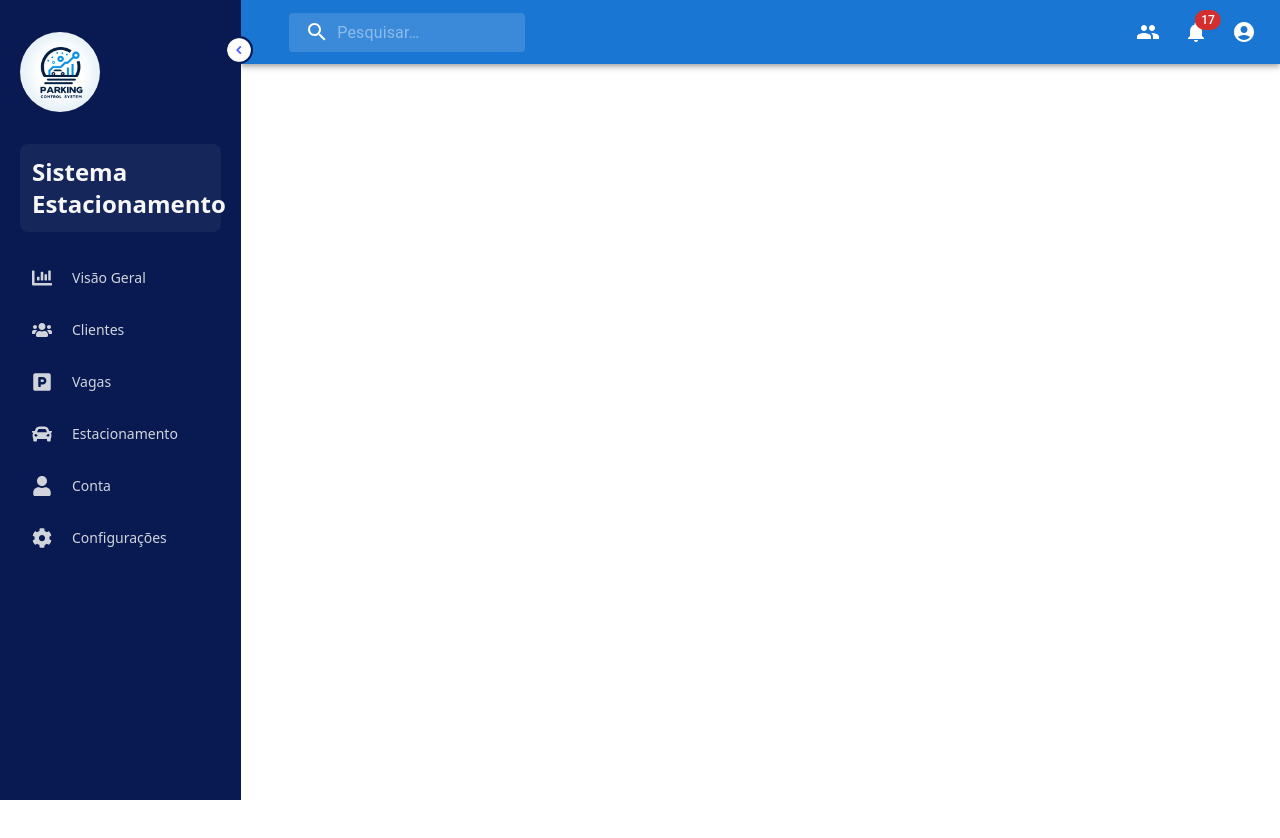
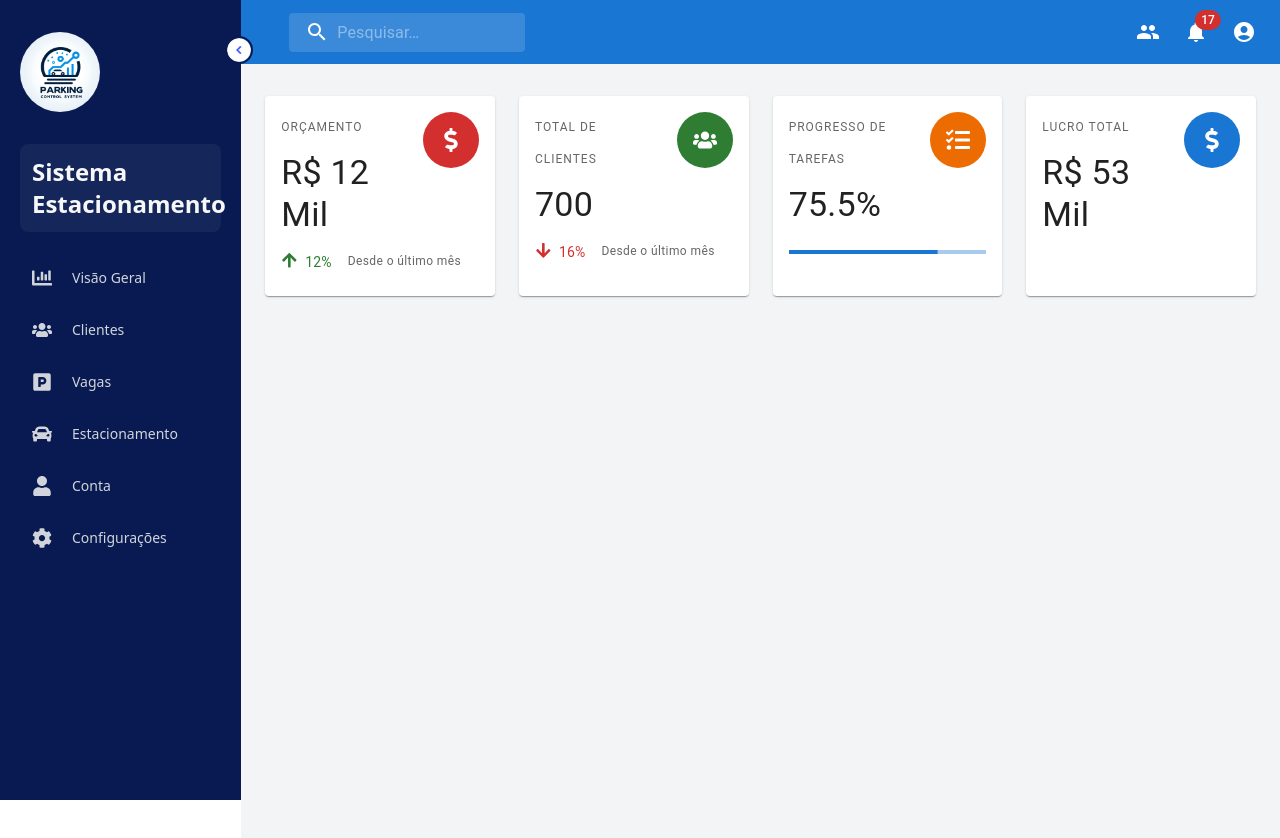
Before and after one commit to rafaelmachadobr/ParkingControl, a React (Vite) app in the folder frontend/: page / in a window 1280 px wide. Shown: the top 838 px of the page. Before the commit the page ends 800 px from the top, so only its background shows below. Built offline with nearby package versions, Linux system fonts and the light colour scheme; sample sign-in values are in the browser's storage.

Commit message:
feat: add new components for overview section

```diff
--- /dev/null
+++ b/frontend/src/components/OverviewBudget.tsx
@@ -0,0 +1,69 @@
+import {
+  Avatar,
+  Card,
+  CardContent,
+  Stack,
+  SvgIcon,
+  Typography,
+} from "@mui/material";
+import { FaArrowDown, FaArrowUp, FaDollarSign } from "react-icons/fa";
+
+interface OverviewBudgetProps {
+  difference?: number;
+  positive?: boolean;
+  sx?: object;
+  value: string;
+}
+
+export const OverviewBudget = (props: OverviewBudgetProps) => {
+  const { difference, positive = false, sx, value } = props;
+
+  return (
+    <Card sx={sx}>
+      <CardContent>
+        <Stack
+          alignItems="flex-start"
+          direction="row"
+          justifyContent="space-between"
+          spacing={3}
+        >
+          <Stack spacing={1}>
+            <Typography color="text.secondary" variant="overline">
+              Orçamento
+            </Typography>
+            <Typography variant="h4">{value}</Typography>
+          </Stack>
+          <Avatar
+            sx={{
+              backgroundColor: "error.main",
+              height: 56,
+              width: 56,
+            }}
+          >
+            <SvgIcon>
+              <FaDollarSign />
+            </SvgIcon>
+          </Avatar>
+        </Stack>
+        {difference && (
+          <Stack alignItems="center" direction="row" spacing={2} sx={{ mt: 2 }}>
+            <Stack alignItems="center" direction="row" spacing={0.5}>
+              <SvgIcon color={positive ? "success" : "error"} fontSize="small">
+                {positive ? <FaArrowUp /> : <FaArrowDown />}
+              </SvgIcon>
+              <Typography
+                color={positive ? "success.main" : "error.main"}
+                variant="body2"
+              >
+                {difference}%
+              </Typography>
+            </Stack>
+            <Typography color="text.secondary" variant="caption">
+              Desde o último mês
+            </Typography>
+          </Stack>
+        )}
+      </CardContent>
+    </Card>
+  );
+};
--- /dev/null
+++ b/frontend/src/components/OverviewTasksProgress.tsx
@@ -0,0 +1,54 @@
+import {
+  Avatar,
+  Box,
+  Card,
+  CardContent,
+  LinearProgress,
+  Stack,
+  SvgIcon,
+  Typography,
+} from "@mui/material";
+import { FaTasks } from "react-icons/fa";
+
+interface OverviewTasksProgressProps {
+  value: number;
+  sx?: object;
+}
+
+export const OverviewTasksProgress = (props: OverviewTasksProgressProps) => {
+  const { value, sx } = props;
+
+  return (
+    <Card sx={sx}>
+      <CardContent>
+        <Stack
+          alignItems="flex-start"
+          direction="row"
+          justifyContent="space-between"
+          spacing={3}
+        >
+          <Stack spacing={1}>
+            <Typography color="text.secondary" gutterBottom variant="overline">
+              Progresso de Tarefas
+            </Typography>
+            <Typography variant="h4">{value}%</Typography>
+          </Stack>
+          <Avatar
+            sx={{
+              backgroundColor: "warning.main",
+              height: 56,
+              width: 56,
+            }}
+          >
+            <SvgIcon>
+              <FaTasks />
+            </SvgIcon>
+          </Avatar>
+        </Stack>
+        <Box sx={{ mt: 3 }}>
+          <LinearProgress value={value} variant="determinate" />
+        </Box>
+      </CardContent>
+    </Card>
+  );
+};
--- /dev/null
+++ b/frontend/src/components/OverviewTotalCustomers.tsx
@@ -0,0 +1,69 @@
+import {
+  Avatar,
+  Card,
+  CardContent,
+  Stack,
+  SvgIcon,
+  Typography,
+} from "@mui/material";
+import { FaArrowDown, FaArrowUp, FaUsers } from "react-icons/fa";
+
+interface OverviewTotalCustomersProps {
+  difference?: number;
+  positive?: boolean;
+  sx?: object;
+  value: string;
+}
+
+export const OverviewTotalCustomers = (props: OverviewTotalCustomersProps) => {
+  const { difference, positive = false, sx, value } = props;
+
+  return (
+    <Card sx={sx}>
+      <CardContent>
+        <Stack
+          alignItems="flex-start"
+          direction="row"
+          justifyContent="space-between"
+          spacing={3}
+        >
+          <Stack spacing={1}>
+            <Typography color="text.secondary" variant="overline">
+              Total de Clientes
+            </Typography>
+            <Typography variant="h4">{value}</Typography>
+          </Stack>
+          <Avatar
+            sx={{
+              backgroundColor: "success.main",
+              height: 56,
+              width: 56,
+            }}
+          >
+            <SvgIcon>
+              <FaUsers />
+            </SvgIcon>
+          </Avatar>
+        </Stack>
+        {difference && (
+          <Stack alignItems="center" direction="row" spacing={2} sx={{ mt: 2 }}>
+            <Stack alignItems="center" direction="row" spacing={0.5}>
+              <SvgIcon color={positive ? "success" : "error"} fontSize="small">
+                {positive ? <FaArrowUp /> : <FaArrowDown />}
+              </SvgIcon>
+              <Typography
+                color={positive ? "success.main" : "error.main"}
+                variant="body2"
+              >
+                {difference}%
+              </Typography>
+            </Stack>
+            <Typography color="text.secondary" variant="caption">
+              Desde o último mês
+            </Typography>
+          </Stack>
+        )}
+      </CardContent>
+    </Card>
+  );
+};
--- /dev/null
+++ b/frontend/src/components/OverviewTotalProfit.tsx
@@ -0,0 +1,49 @@
+import {
+  Avatar,
+  Card,
+  CardContent,
+  Stack,
+  SvgIcon,
+  Typography,
+} from "@mui/material";
+import { FaDollarSign } from "react-icons/fa";
+
+interface OverviewTotalProfitProps {
+  value: string;
+  sx?: object;
+}
+
+export const OverviewTotalProfit = (props: OverviewTotalProfitProps) => {
+  const { value, sx } = props;
+
+  return (
+    <Card sx={sx}>
+      <CardContent>
+        <Stack
+          alignItems="flex-start"
+          direction="row"
+          justifyContent="space-between"
+          spacing={3}
+        >
+          <Stack spacing={1}>
+            <Typography color="text.secondary" variant="overline">
+              Lucro Total
+            </Typography>
+            <Typography variant="h4">{value}</Typography>
+          </Stack>
+          <Avatar
+            sx={{
+              backgroundColor: "primary.main",
+              height: 56,
+              width: 56,
+            }}
+          >
+            <SvgIcon>
+              <FaDollarSign />
+            </SvgIcon>
+          </Avatar>
+        </Stack>
+      </CardContent>
+    </Card>
+  );
+};
--- a/frontend/src/routes/Overview.tsx
+++ b/frontend/src/routes/Overview.tsx
@@ -1,9 +1,14 @@
+import { Box, Container, Grid } from "@mui/material";
 import { useContext, useEffect, useState } from "react";
 import { Navigate } from "react-router-dom";
 import Header from "../components/Header";
+import Loading from "../components/Loading";
+import { OverviewBudget } from "../components/OverviewBudget";
+import { OverviewTasksProgress } from "../components/OverviewTasksProgress";
+import { OverviewTotalCustomers } from "../components/OverviewTotalCustomers";
+import { OverviewTotalProfit } from "../components/OverviewTotalProfit";
 import Siderbar from "../components/Sidebar";
 import { AuthContext } from "../contexts/AuthContext";
-import Loading from "../components/Loading";
 
 const Overview = () => {
   const { signed } = useContext(AuthContext);
@@ -30,6 +35,45 @@ const Overview = () => {
       <Siderbar />
       <div className="w-full">
         <Header />
+        <main className="bg-gray-100 w-full h-screen gap-4">
+          <Box
+            component="main"
+            sx={{
+              flexGrow: 1,
+              py: 4,
+            }}
+          >
+            <Container maxWidth="xl">
+              <Grid container spacing={3}>
+                <Grid xs={12} sm={6} lg={3} item>
+                  <OverviewBudget
+                    difference={12}
+                    positive
+                    sx={{ height: "100%" }}
+                    value="R$ 12 Mil"
+                  />
+                </Grid>
+                <Grid xs={12} sm={6} lg={3} item>
+                  <OverviewTotalCustomers
+                    difference={16}
+                    positive={false}
+                    sx={{ height: "100%" }}
+                    value="700"
+                  />
+                </Grid>
+                <Grid xs={12} sm={6} lg={3} item>
+                  <OverviewTasksProgress sx={{ height: "100%" }} value={75.5} />
+                </Grid>
+                <Grid xs={12} sm={6} lg={3} item>
+                  <OverviewTotalProfit
+                    sx={{ height: "100%" }}
+                    value="R$ 53 Mil"
+                  />
+                </Grid>
+              </Grid>
+            </Container>
+          </Box>
+        </main>
       </div>
     </div>
   );
```
